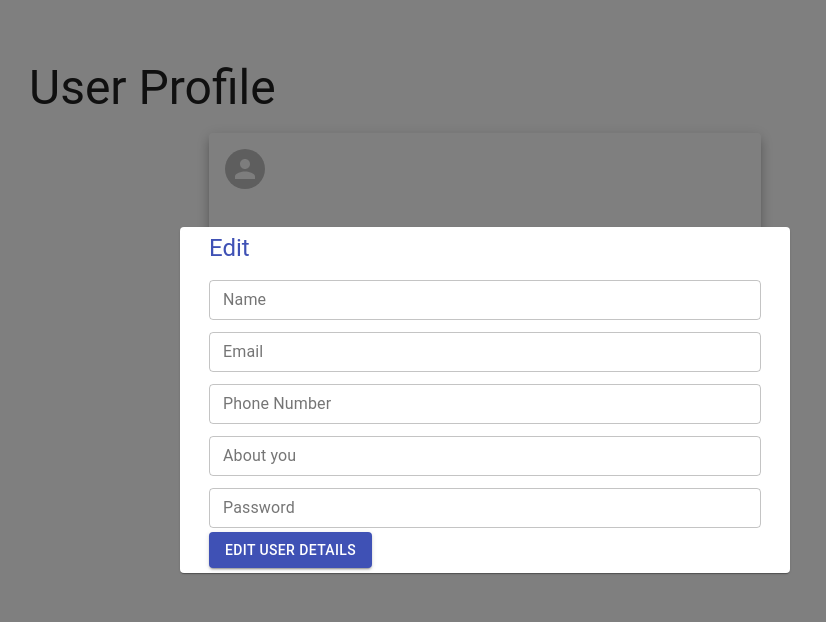
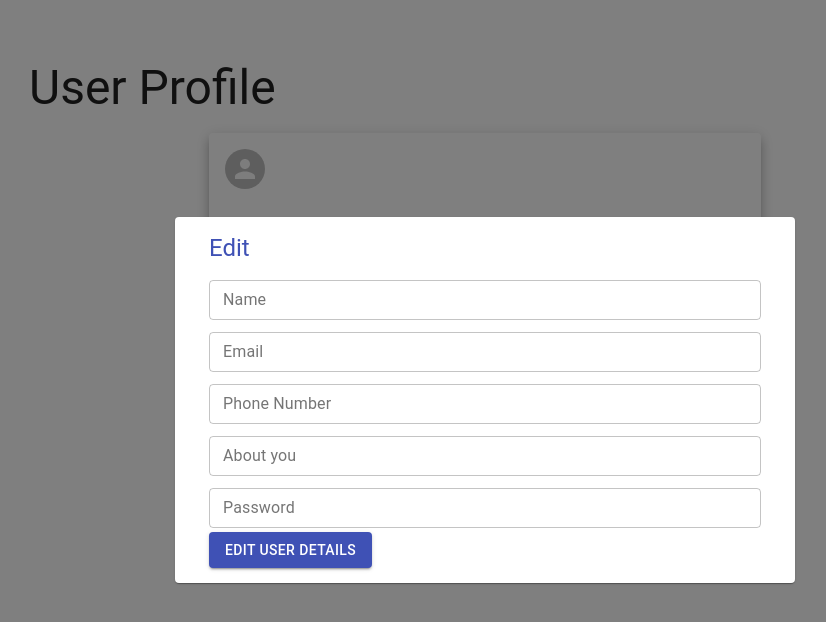
Before and after one commit to goyal-Dushi/user-mgmt-system, a React (Create React App) app in the folder client/users/: page /userProfile/1 in a window 1280 px wide. Both pictures are taken after a click on the button "EDIT". Shown: the top 622 px of the page, without its empty margins (155-981 px from the left). Built offline with nearby package versions, Linux system fonts and the light colour scheme; no server answers.

Commit message:
added document title & updated UI

```diff
--- a/client/users/src/pages/UserProfile.jsx
+++ b/client/users/src/pages/UserProfile.jsx
@@ -21,8 +21,6 @@ function UserProfile() {
   const [expand, setExpand] = useState(false);
   const [editState, setEditState] = useState(false);
   const [userDetail, setUserDetail] = useState({});
-  // const [editUser, setUserEdit] = useState({});
-  console.log("Profile component rendered!");
   const { id } = useParams();
 
   useEffect(() => {
@@ -33,8 +31,8 @@ function UserProfile() {
         .catch((err) => {
           console.log("Error: ", err);
         });
+      document.title = `Welcome ${data?.name}!`;
       setUserDetail(data);
-      // setUserEdit(data);
     };
     getDetail();
   }, [id, editState]);
@@ -121,7 +119,7 @@ function UserProfile() {
             style={{
               height: "fit-content",
               width: "fit-content",
-              padding: "5px",
+              padding: "15px 10px",
             }}>
             <CreateUserFrom
               type={"edit"}
```
